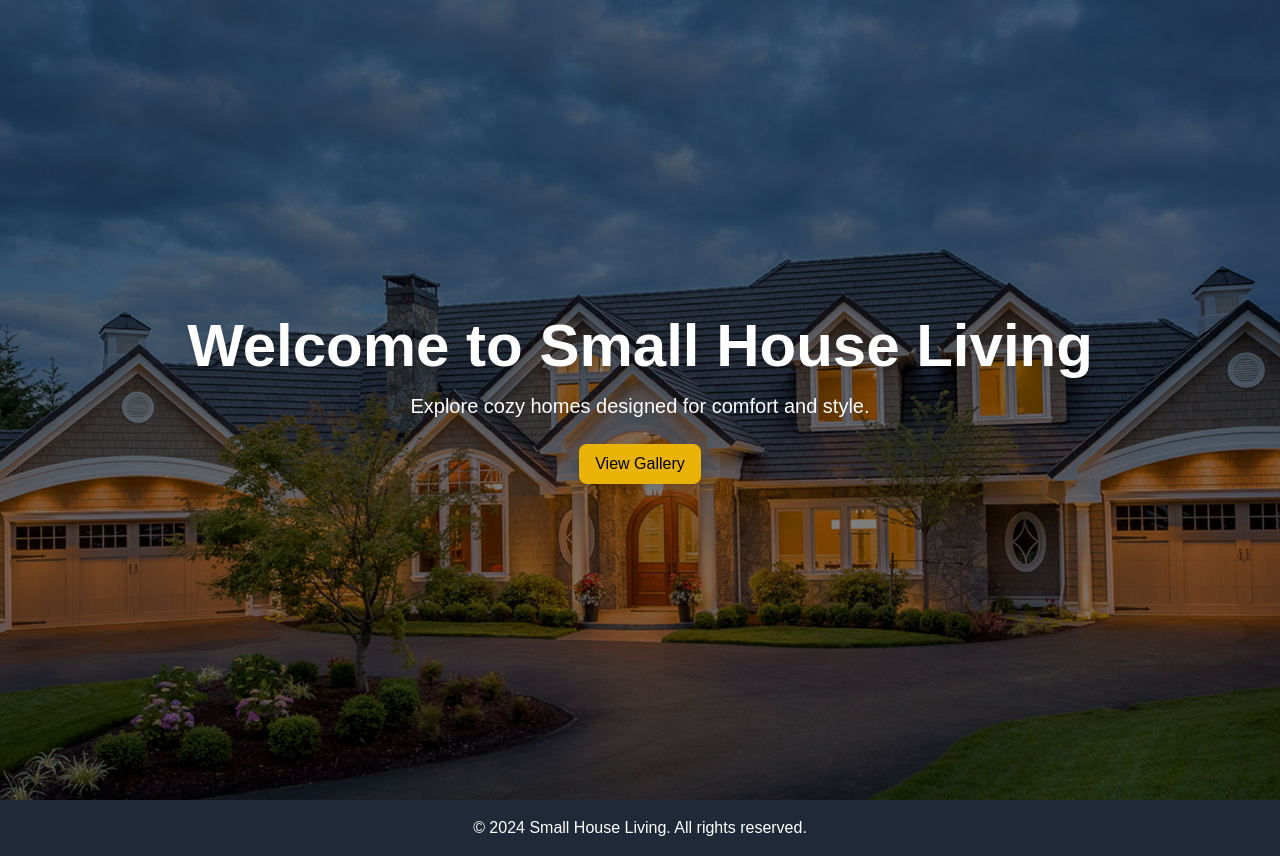
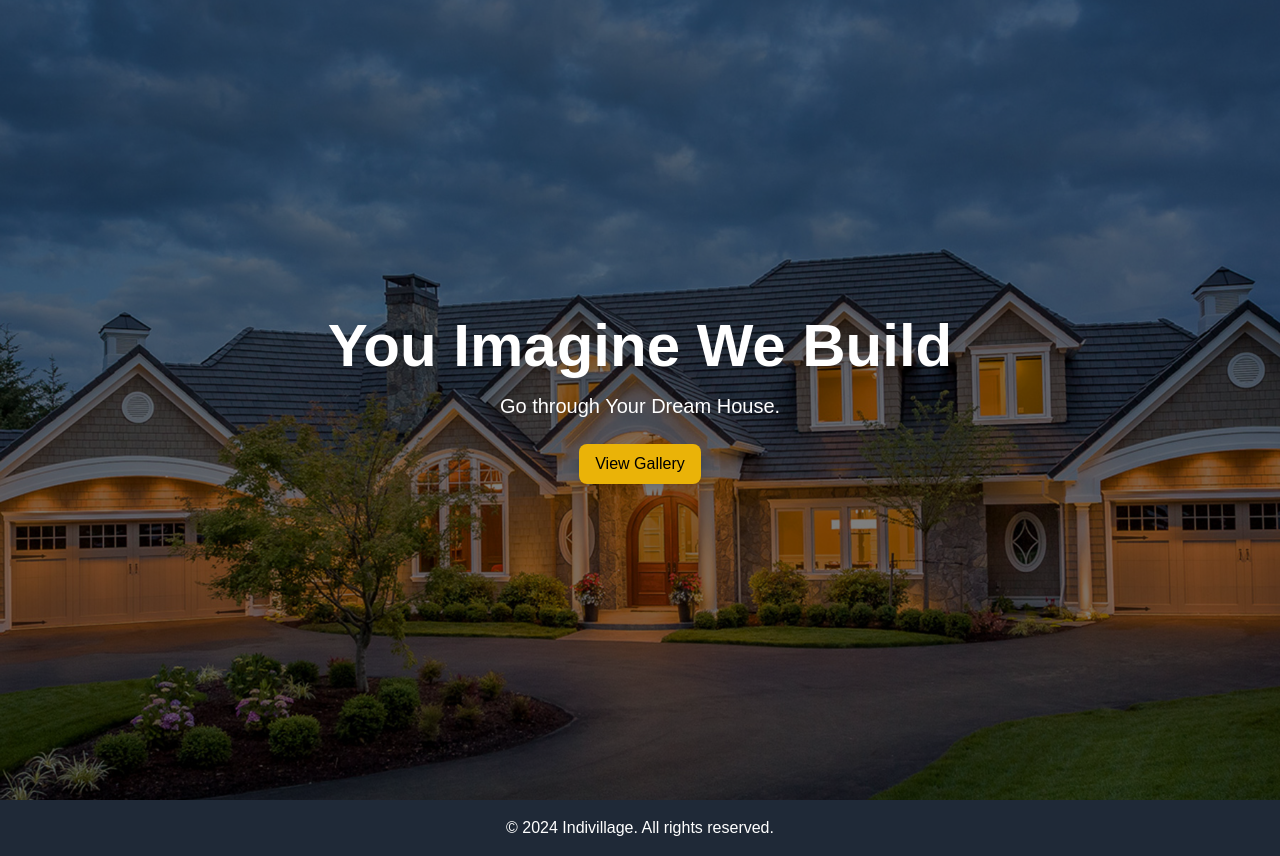
Before and after one commit to Indivillage-Balgakot-Training/House-Project, a Next.js app: page / in a window 1280 px wide. Built offline with nearby package versions, Linux system fonts and the light colour scheme.

Commit message:
file changed

```diff
--- a/src/app/page.tsx
+++ b/src/app/page.tsx
@@ -2,8 +2,18 @@
 
 import Image from 'next/image';
 import Link from 'next/link';
+import { useEffect, useState } from 'react';
 
 const HomePage = () => {
+  const [isVisible, setIsVisible] = useState(false);
+
+  useEffect(() => {
+    const timer = setTimeout(() => {
+      setIsVisible(true);
+    }, 300); // Adjust the delay as needed
+    return () => clearTimeout(timer);
+  }, []);
+
   return (
     <div className="flex flex-col min-h-screen bg-gray-100">
       {/* Hero Section */}
@@ -11,14 +21,14 @@ const HomePage = () => {
         <Image
           src="/background home.jpg"
           alt="Hero Background"
-          fill // Use fill instead of layout
-          style={{ objectFit: 'cover' }} // Use style for objectFit
+          fill
+          style={{ objectFit: 'cover' }}
           className="absolute inset-0"
         />
-        <div className="absolute inset-0 bg-black opacity-50" />
-        <div className="relative z-10 flex flex-col items-center justify-center h-full text-white text-center">
-          <h1 className="text-6xl font-extrabold drop-shadow-lg">Welcome to Small House Living</h1>
-          <p className="mt-4 text-xl drop-shadow-lg">Explore cozy homes designed for comfort and style.</p>
+        <div className={`absolute inset-0 bg-black transition-opacity duration-500 ${isVisible ? 'opacity-50' : 'opacity-0'}`} />
+        <div className={`relative z-10 flex flex-col items-center justify-center h-full text-white text-center transition-transform duration-500 transform ${isVisible ? 'translate-y-0 opacity-100' : 'translate-y-10 opacity-0'}`}>
+          <h1 className="text-6xl font-extrabold drop-shadow-lg">You Imagine We Build</h1>
+          <p className="mt-4 text-xl drop-shadow-lg">Go through Your Dream House.</p>
           <Link href="/gallery" className="mt-6 px-4 py-2 bg-yellow-500 text-black rounded-lg shadow-lg hover:bg-yellow-400 transition">
             View Gallery
           </Link>
@@ -27,7 +37,7 @@ const HomePage = () => {
 
       {/* Footer */}
       <footer className="bg-gray-800 text-white py-4 text-center">
-        <p>&copy; 2024 Small House Living. All rights reserved.</p>
+        <p>&copy; 2024 Indivillage. All rights reserved.</p>
       </footer>
     </div>
   );
```
